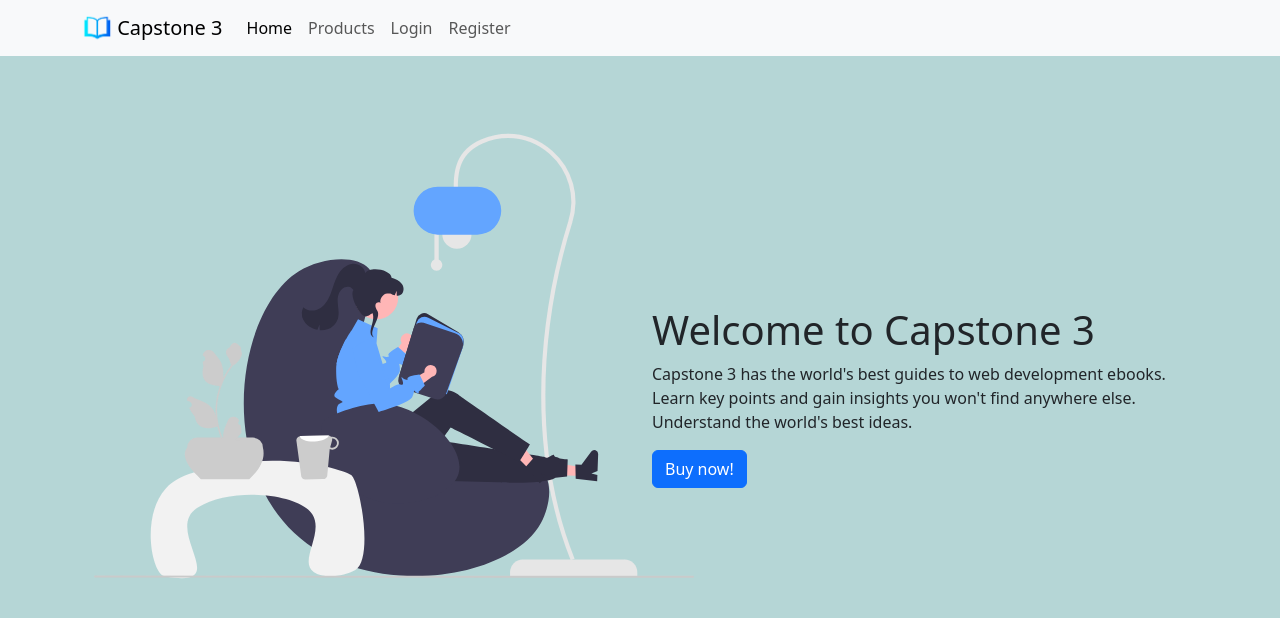
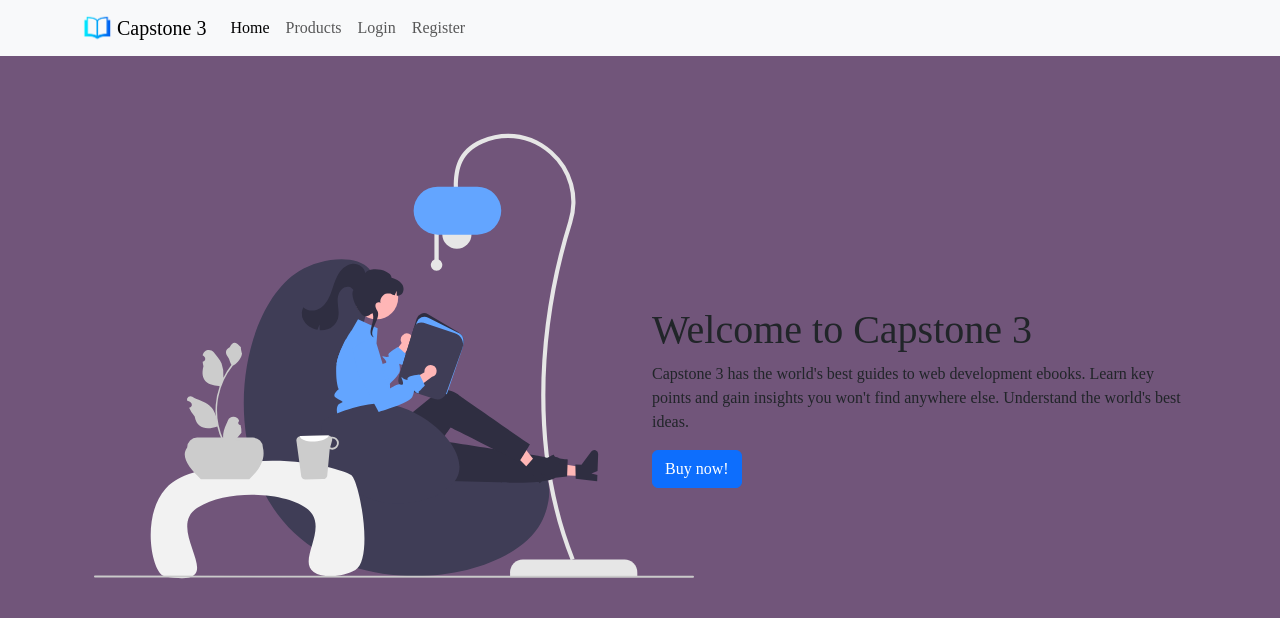
Before and after one commit to rowietamayo/capstone3, a React (Vite) app: page / in a window 1280 px wide. Shown: the top 618 px of the page. Built offline with nearby package versions, Linux system fonts and the light colour scheme; no server answers.

Commit message:
modify css

```diff
--- a/src/index.css
+++ b/src/index.css
@@ -5,14 +5,45 @@
   box-sizing: border-box;
 }
 
-body {
-  background-color: #b5d6d6;
+@font-face {
+  font-family: "Wotham";
+  src: url(../public/font/Wotham.otf);
+}
+@font-face {
+  font-family: "Agatho_Regular";
+  src: url(../public/font/Agatho_Regular.otf);
 }
 
+body {
+  font-family: "EB Garamond", serif;
+  background: #71557a;
+}
+
+.title,
+#clickbtn {
+  color: #312535;
+}
+
+.glassmorphism {
+  background: rgba(255, 255, 255, 0.17);
+  box-shadow: 0 4px 30px rgba(0, 0, 0, 0.1);
+  backdrop-filter: blur(4.4px);
+  -webkit-backdrop-filter: blur(4.4px);
+  border: 1px solid rgba(255, 255, 255, 0.3);
+}
+
+#registration-card,
+#login-card {
+  background-color: #f2f2eb;
+}
+
+#form-image {
+  width: 20px;
+}
 .form-wrapper {
   max-width: 370px;
   margin: 0 auto;
-  box-shadow: rgba(50, 50, 93, 0.25) 0px 30px 60px -12px,
+  box-shadow: rgba(50, 50, , 0.25) 0px 30px 60px -12px,
     rgba(0, 0, 0, 0.3) 0px 18px 36px -18px;
 }
 
@@ -29,3 +60,17 @@ body {
   box-shadow: rgba(50, 50, 93, 0.25) 0px 30px 60px -12px,
     rgba(0, 0, 0, 0.3) 0px 18px 36px -18px;
 }
+
+.right-nav {
+  color: #eee1c9;
+}
+
+.right-nav:hover {
+  color: #312535;
+}
+
+@media (max-width: 768px) {
+  .signup {
+    display: none;
+  }
+}
```
